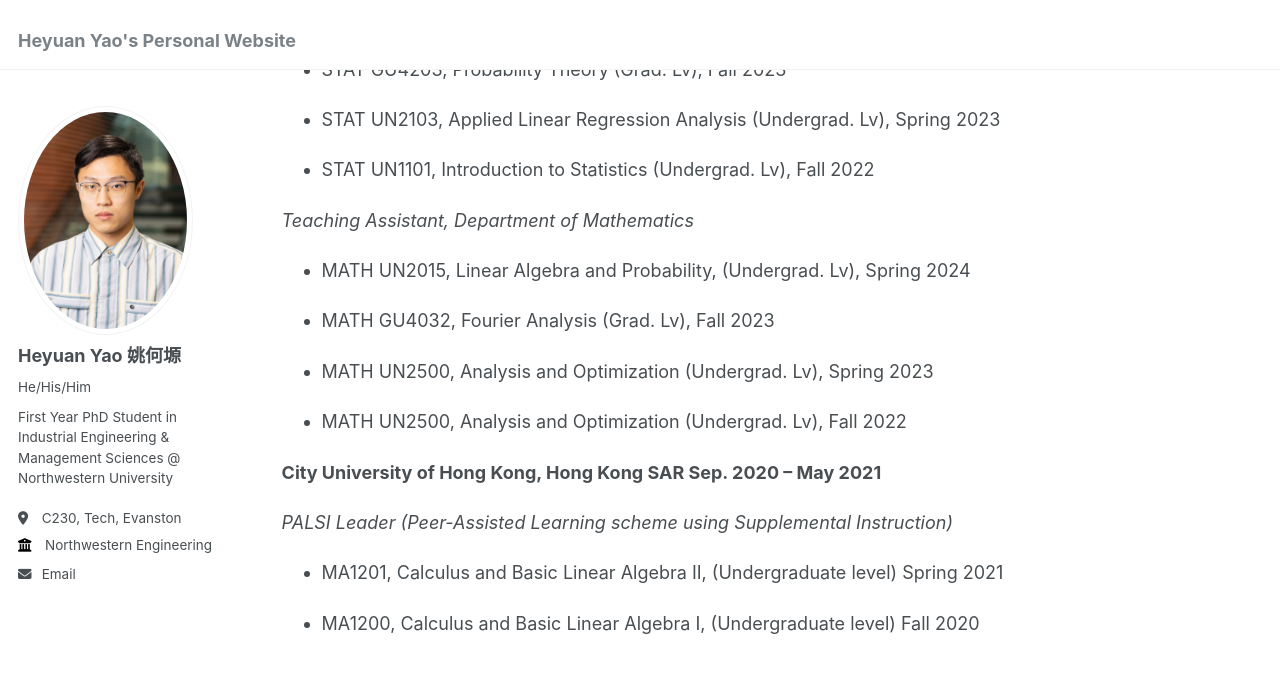
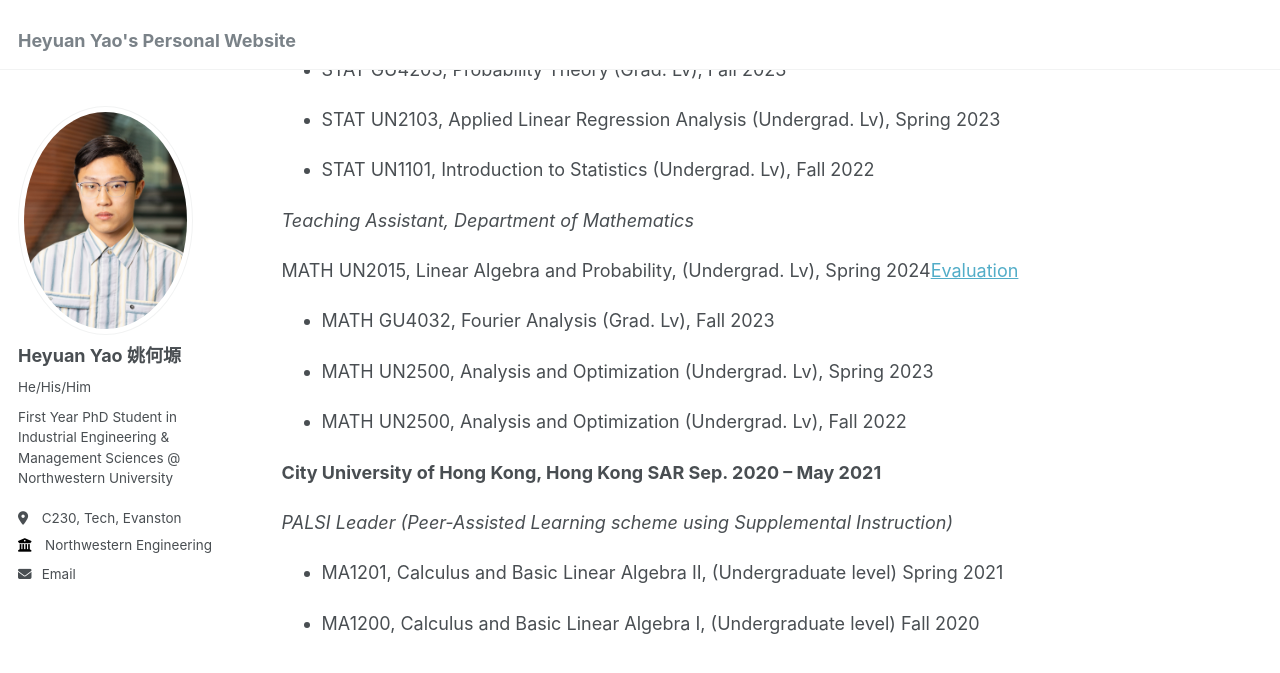
Before and after one commit to Heyuan-Yao/Heyuan-Yao.github.io, a Jekyll site: the page built from _pages/about.md, in a window 1280 px wide and 900 px high, scrolled down 1347 px. Shown: the top 673 px of the window. Built offline with Jekyll 4.4.1, drawn with Linux system fonts in a browser that asks for light colours.

Commit message:
Update about.md

```diff
--- a/_pages/about.md
+++ b/_pages/about.md
@@ -53,7 +53,8 @@ Teaching & Teaching Assistantship
 
 *Teaching Assistant, Department of Mathematics*
 
-- MATH UN2015, Linear Algebra and Probability, (Undergrad. Lv), Spring 2024
+<p>MATH UN2015, Linear Algebra and Probability, (Undergrad. Lv), Spring 2024<a href="MATHUN2015LinearAlgebraandProbabilitySpring2024-MATHUN2015_001_2024_1-LinearAlgebraandProbabilityMATHW2015_001_2024_1_183506_HeyuanYao.pdf">Evaluation</a></p>
+
 
 - MATH GU4032, Fourier Analysis (Grad. Lv), Fall 2023
 
```
